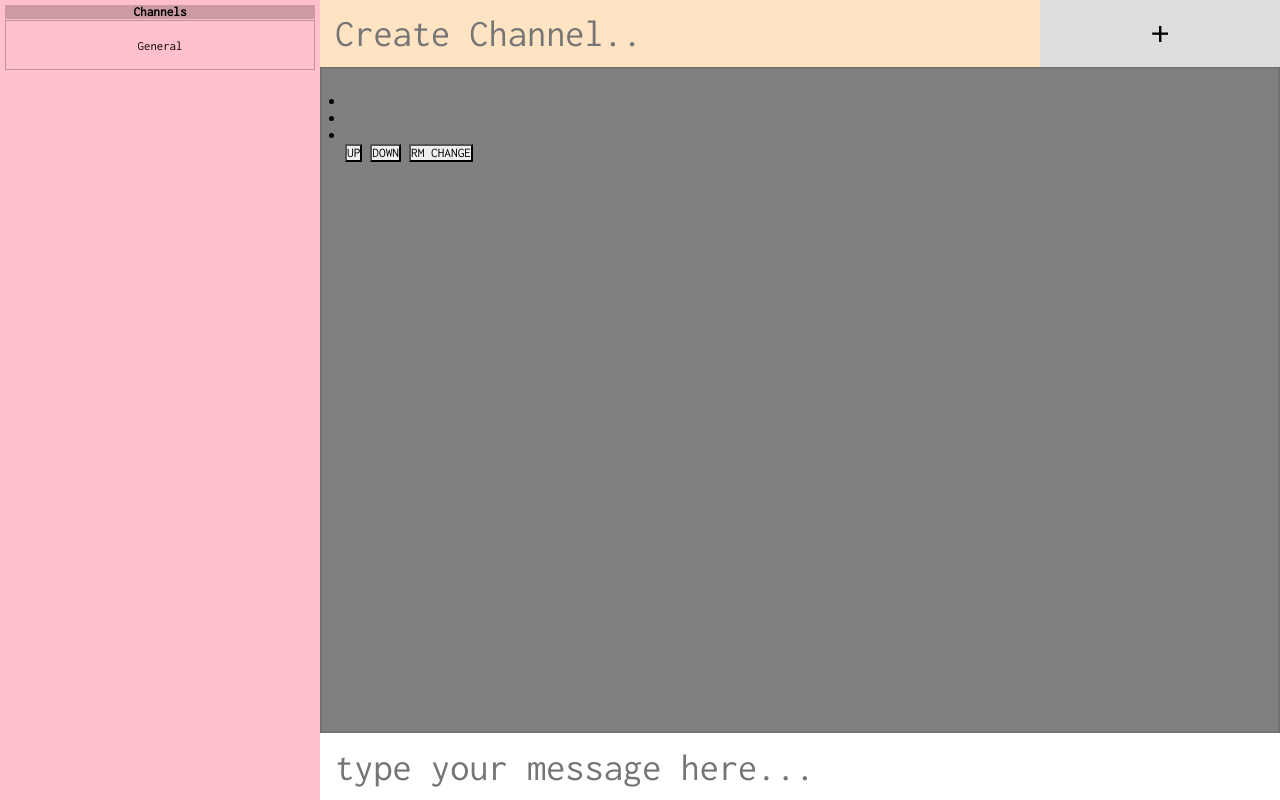
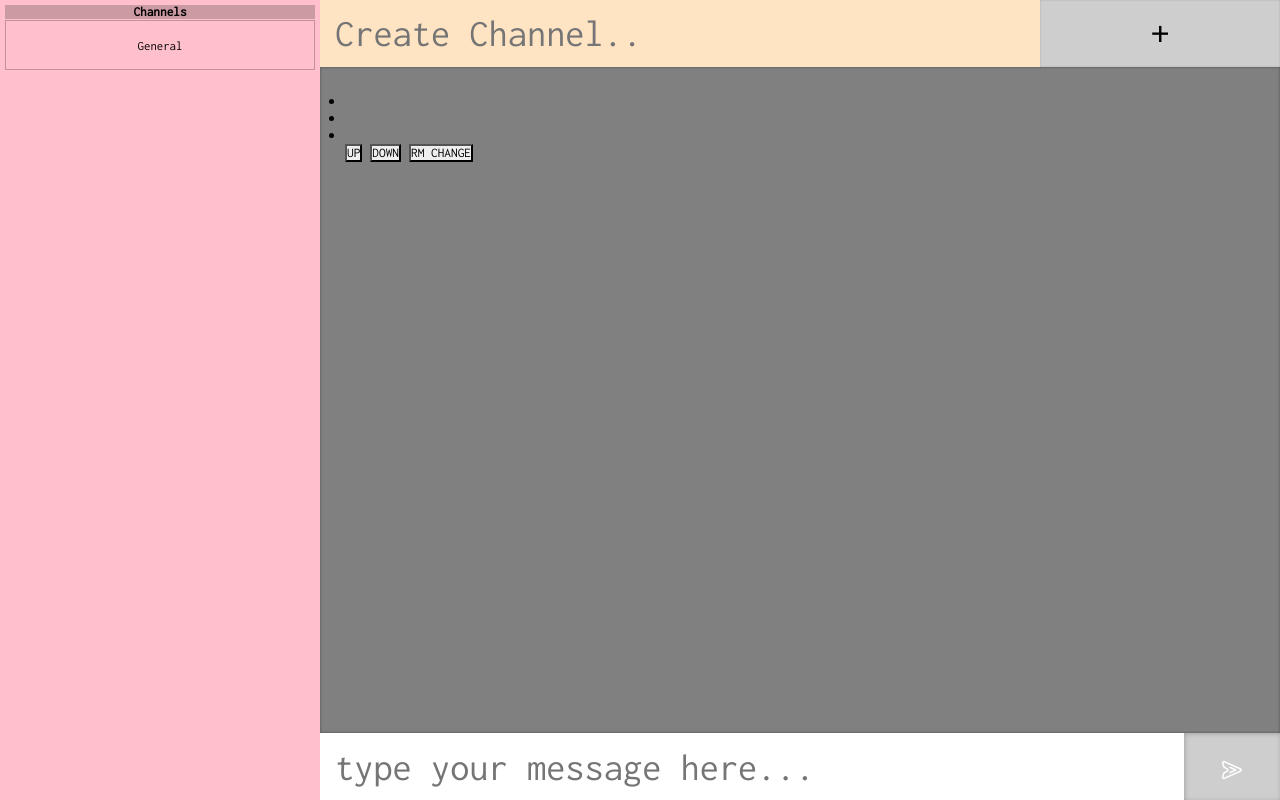
Before and after one commit to ian-lowe/chat, a Flask app: template templates/index.html in a window 1280 px wide. Run offline with Flask 2, Linux system fonts and the light colour scheme; the template is opened without the code that fills it, so the values that code supplies are empty; some libraries are stand-ins or nearby versions.

Commit message:
added a submit message button and reversed colors on button-button hover

```diff
--- a/static/styles.css
+++ b/static/styles.css
@@ -124,12 +124,13 @@ input:focus, textarea:focus {
     float: right;
     text-align: center;
     border: none;
-    background-color: #dddddd;
+    background-color: #cecece;
     transition: background-color 0.4s;
+    box-shadow: 0px 0px 2px rgba(0, 0, 0, 0.2) inset;
 }
 
 .div2 button:hover {
-    background-color: #cecece;
+    background-color: #dddddd;
     transition: background-color 0.4s;
 }
 
@@ -148,7 +149,7 @@ input:focus, textarea:focus {
 }
 
 .div4 input {
-    width: 100%;
+    width: 90%;
     height: 100%;
     font-size: 3vmax;
     padding: 0 15px 0 15px;
@@ -165,6 +166,29 @@ input:focus, textarea:focus {
 .div4 input:focus {
     /* !important retains box shadow on focus, regardless of mouse exit */
     box-shadow: 1px 1px 20px rgba(0, 0, 0, 0.3) inset !important;
+}
+
+.div4 button {
+    width: 10%;
+    height: 100%;
+    font-size: 3vmax;
+    float: right;
+    text-align: center;
+    border: none;
+    background-color: #cecece;
+    color: pink;
+    transition: background-color 0.4s;
+    box-shadow: 1px 1px 5px rgba(0, 0, 0, 0.2) inset;
+}
+
+.div4 button:hover {
+    background-color: #dddddd;
+    transition: background-color 0.4s;
+}
+
+button img {
+    width: 20px;
+    height: 20px;
 }
 
 /* LOGIN.HTML CLASSES */
--- a/templates/index.html
+++ b/templates/index.html
@@ -85,6 +85,7 @@
         </div>
         <div class="div4">
             <input type="text" placeholder="type your message here...">
+            <button><img src="/static/send.svg" alt="send"></button>
         </div>
     </div>
 {% endblock %}
```
Also changed, not shown: static/send.svg (added).
